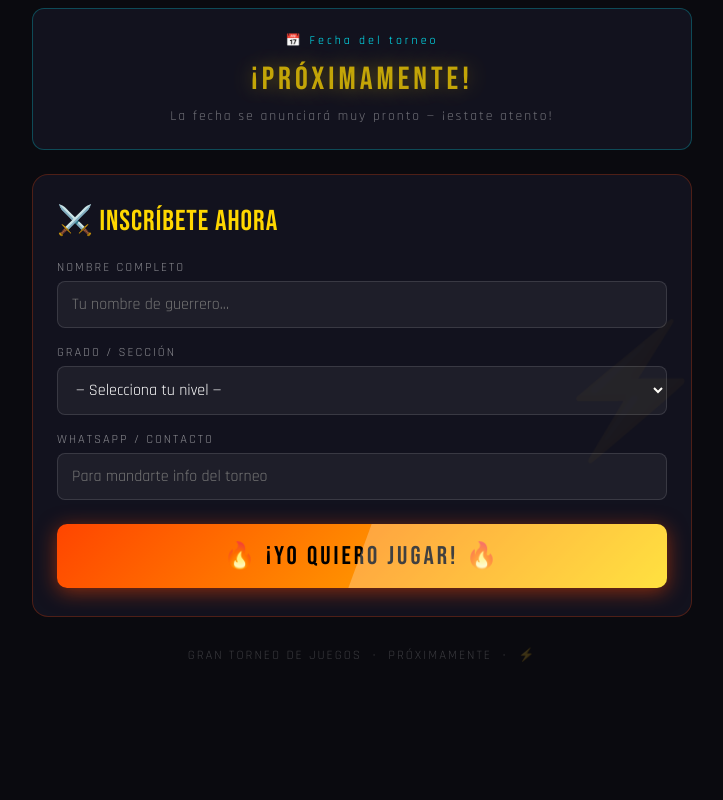
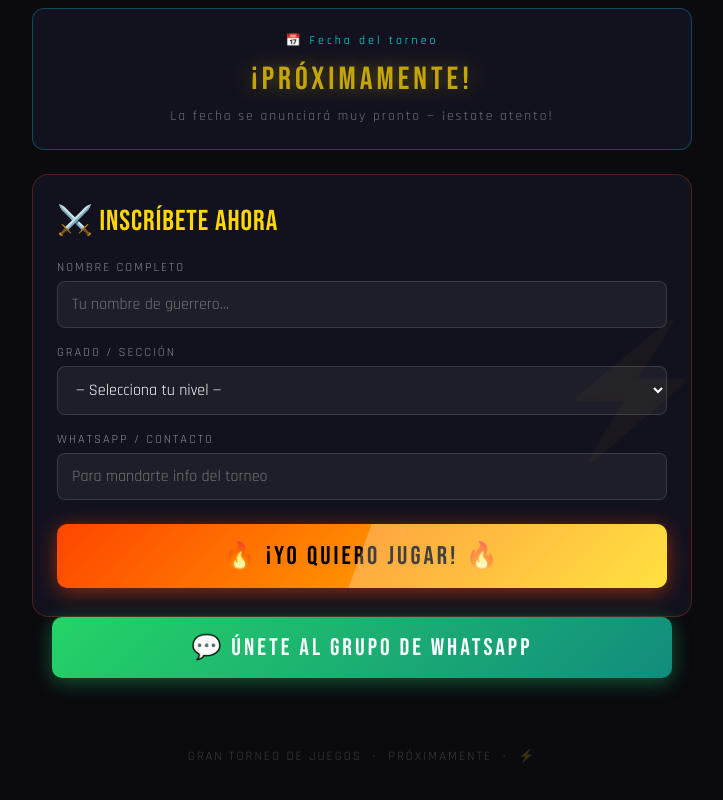
Before and after one commit to sweetdrop10326-netizen/Torneus, a plain HTML site: page index.html in a window 1280 px wide. Shown: the part 1002-1802 px from the top of the page, without its empty margins (278-1001 px from the left). Before the commit the page ends 1705 px from the top, so only its background shows below. Drawn offline with Linux system fonts and the light colour scheme.

Commit message:
Update index.html

```diff
--- a/index.html
+++ b/index.html
@@ -95,7 +95,7 @@
   .btn-close{margin-top:10px;padding:10px 32px;background:linear-gradient(90deg,var(--fire),var(--gold));border:none;border-radius:8px;color:#000;font-family:'Bebas Neue',sans-serif;font-size:1.2rem;cursor:pointer;letter-spacing:2px}
   .flame{position:fixed;font-size:1.5rem;pointer-events:none;animation:float-up var(--dur,4s) ease-in infinite;opacity:0;z-index:0}
   @keyframes float-up{0%{transform:translateY(100vh) rotate(0deg);opacity:.6}100%{transform:translateY(-20vh) rotate(20deg);opacity:0}}
-  footer{text-align:center;padding:30px 0 20px;color:rgba(255,255,255,.2);font-size:.8rem;letter-spacing:2px}
+  .btn-whatsapp{display:block;width:100%;padding:16px;background:linear-gradient(135deg,#25d366,#128c7e);border-radius:10px;color:#fff;font-family:"Bebas Neue",sans-serif;font-size:1.5rem;letter-spacing:3px;text-align:center;text-decoration:none;box-shadow:0 4px 20px rgba(37,211,102,.4);transition:transform .15s,box-shadow .15s;margin-bottom:20px}.btn-whatsapp:hover{transform:translateY(-2px);box-shadow:0 8px 30px rgba(37,211,102,.6)}.btn-whatsapp:active{transform:scale(.98)}footer{text-align:center;padding:30px 0 20px;color:rgba(255,255,255,.2);font-size:.8rem;letter-spacing:2px}
 </style>
 </head>
 <body>
@@ -168,7 +168,7 @@
     <button class="btn-inscribirse" id="btnInscribirse" onclick="inscribirse()">🔥 ¡YO QUIERO JUGAR! 🔥</button>
   </div>
 
-  <footer>GRAN TORNEO DE JUEGOS &nbsp;·&nbsp; PRÓXIMAMENTE &nbsp;·&nbsp; ⚡</footer>
+  <div class="container" style="position:relative;z-index:1;max-width:700px;margin:0 auto;padding:0 20px 20px"><a href="https://chat.whatsapp.com/J6pSviQ965a2vwqn0kivQS" target="_blank" class="btn-whatsapp">💬 ÚNETE AL GRUPO DE WHATSAPP</a></div><footer>GRAN TORNEO DE JUEGOS &nbsp;·&nbsp; PRÓXIMAMENTE &nbsp;·&nbsp; ⚡</footer>
 </div>
 
 <div class="success-overlay" id="success">
```
